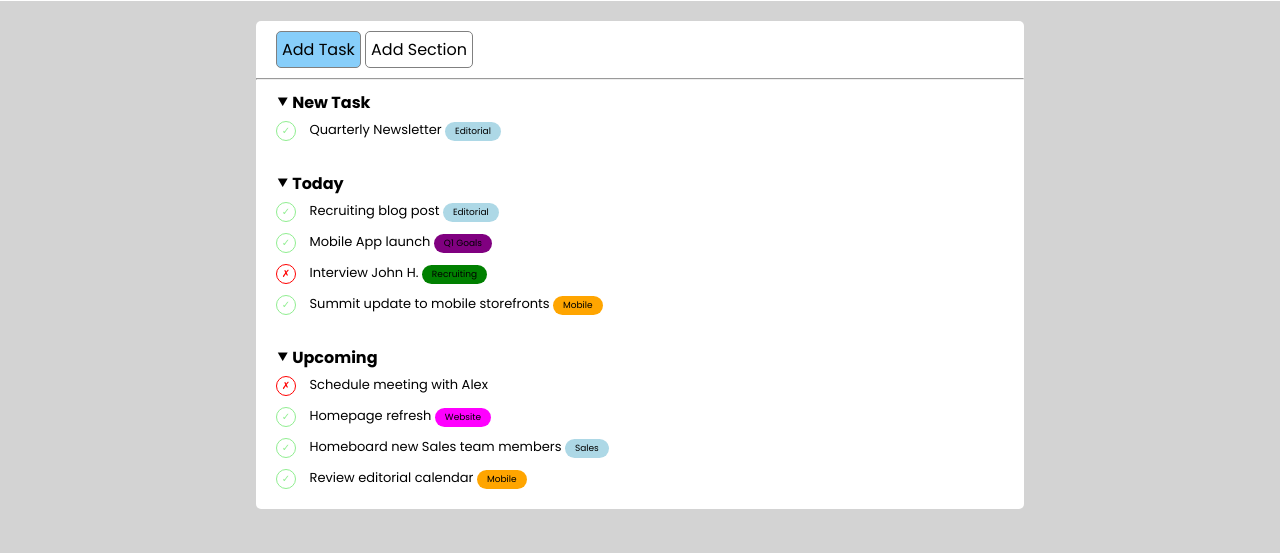
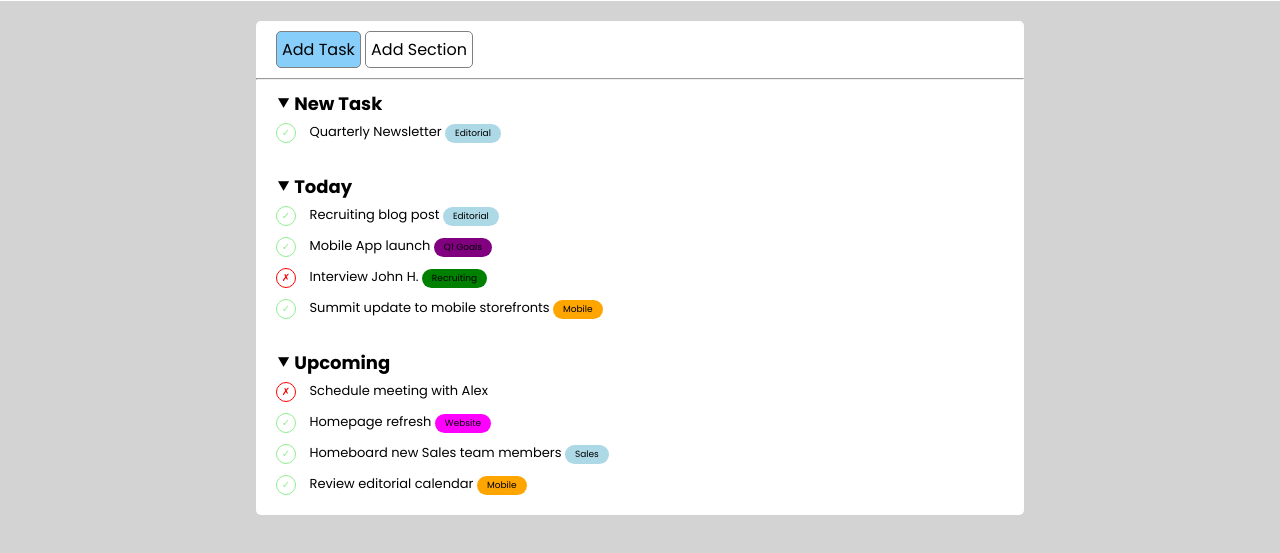
Before and after one commit to MassimoCorvo/html-css-toboolist, a plain HTML site: page index.html in a window 1280 px wide. Shown: the part 63-616 px from the top of the page. Drawn offline with Linux system fonts and the light colour scheme.

Commit message:
feat: fix missing heading in section

```diff
--- a/css/style.css
+++ b/css/style.css
@@ -36,7 +36,7 @@ main {
 }
 
 .title{
-    font-weight: bold;
+    font-size: 18px;
 }
 
 .add {
--- a/index.html
+++ b/index.html
@@ -31,7 +31,7 @@
 
         <section>
             <div class="container">
-                <div class="title">&#11206; New Task</div>
+                <h1 class="title">&#11206; New Task</h1>
                 <div class="line">
                     <div class="check">&#10003;</div>
                     <span>Quarterly Newsletter</span>
@@ -42,7 +42,7 @@
 
         <section>
             <div class="container">
-                <div class="title">&#11206; Today</div>
+                <h1 class="title">&#11206; Today</h1>
                 <div class="line">
                     <div class="check">&#10003;</div>
                     <span>Recruiting blog post</span>
@@ -71,7 +71,7 @@
 
         <section>
             <div class="container">
-                <div class="title">&#11206; Upcoming</div>
+                <h1 class="title">&#11206; Upcoming</h1>
                 <div class="line">
                     <div class="check cross">&cross;</div>
                     <span>Schedule meeting with Alex</span>
```
